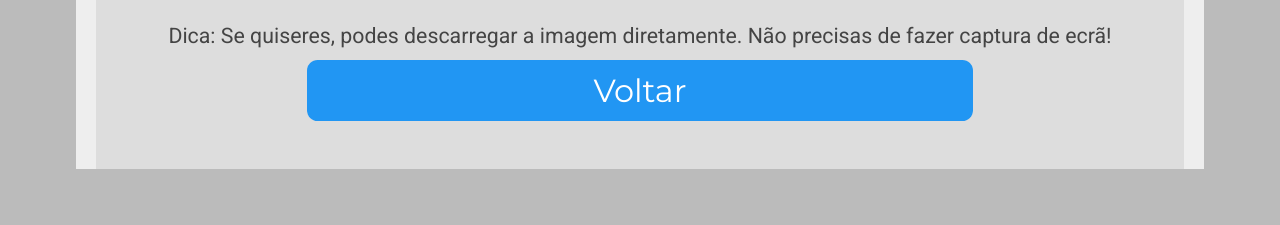
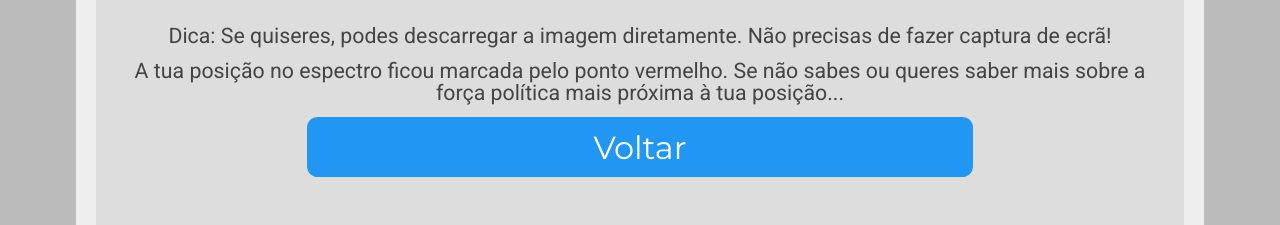
Before and after one commit to JoaoTiago07/teste2, a plain HTML site: page results.html in a window 1280 px wide. Shown: the part 949-1174 px from the top of the page. Before the commit the page ends 1118 px from the top, so only its background shows below. Drawn offline with Linux system fonts and the light colour scheme.

Commit message:
Update results.html

```diff
--- a/results.html
+++ b/results.html
@@ -32,6 +32,7 @@
 
     <img src="" id="banner"></canvas></br>
     <p style="text-align:center;margin:-2px auto">Dica: Se quiseres, podes descarregar a imagem diretamente. Não precisas de fazer captura de ecrã!</p></br>
+    <p style="text-align:center;margin:-2px auto">A tua posição no espectro ficou marcada pelo ponto vermelho. Se não sabes ou queres saber mais sobre a força política mais próxima à tua posição...</p></br>
     <button class="button" onclick="location.href='index.html';" style="background-color: #2196f3;">Voltar</button> <br>
 
 
```
